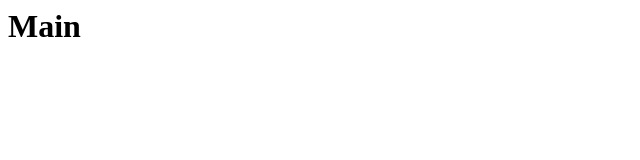
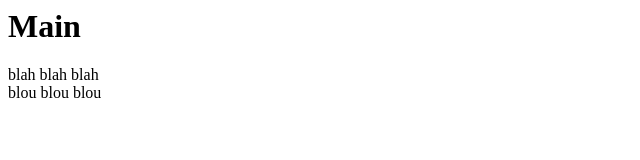
Before and after one commit to karimsaik/controlequalite, a plain HTML site: page menu.html in a window 1280 px wide. Shown: the whole page, without its empty margins (0-640 px from the left). Drawn offline with Linux system fonts and the light colour scheme.

Commit message:
fixed merge

```diff
--- a/menu.html
+++ b/menu.html
@@ -5,8 +5,10 @@
 	<body>
 		<h1>Main</h1>
 		<div>
+			blah blah blah
 		</div>
 		<div>
+			blou blou blou
 		</div>
 	</body>
 </html>
```
